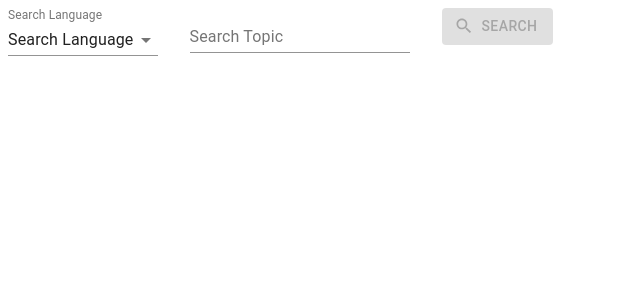
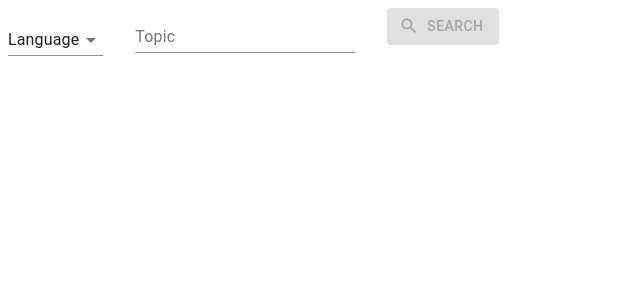
Before and after one commit to fattahmuhyiddeen/github, a React (Create React App) app: page / in a window 1280 px wide. Shown: the top 300 px of the page, without its empty margins (0-640 px from the left). Built offline with nearby package versions, Linux system fonts and the light colour scheme.

Commit message:
separate hook with component

```diff
--- a/src/App.js
+++ b/src/App.js
@@ -1,9 +1,10 @@
-import { useEffect, useState } from 'react';
 import {
   TablePagination, Select, MenuItem, TextField, FormControl, InputLabel, Button, CircularProgress,
 } from '@material-ui/core';
 import { Search } from '@material-ui/icons';
 import { makeStyles } from '@material-ui/core/styles';
+import useHook from './hook';
+import config from './config';
 
 const useStyles = makeStyles(() => ({
   input: {
@@ -12,80 +13,50 @@ const useStyles = makeStyles(() => ({
 }));
 
 function App() {
-  const [isLoading, setIsLoading] = useState(false);
   const classes = useStyles();
-  const [result, setResult] = useState({});
-  const [language, setLanguage] = useState(0);
-  const [topic, setTopic] = useState('');
-  const [page, setPage] = useState(1);
-  const [perPage, setPerPage] = useState(10);
-
-  const search = async () => {
-    if (!topic && !language) return;
-    setIsLoading(true);
-    setResult({});
-    let url = 'https://api.github.com/search/repositories?q=';
-    if (topic) url += topic;
-    if (topic && language) url += '+';
-    if (language) url += `language:${language}`;
-    const response = await fetch(`${url}&per_page=${perPage}&page=${page}`);
-    setResult(await response.json());
-    setIsLoading(false);
-  };
-
-  useEffect(() => {
-    search();
-  }, [page, perPage]);
+  const hook = useHook();
 
   return (
     <div>
       <FormControl className={classes.input}>
-        <InputLabel shrink>Search Language</InputLabel>
-        <Select
-          value={language}
-          onChange={(e) => setLanguage(e.target.value)}
-        >
-          <MenuItem value={0}>Search Language</MenuItem>
-          <MenuItem value="HTML">HTML</MenuItem>
-          <MenuItem value="java">Java</MenuItem>
-          <MenuItem value="Ruby">Ruby</MenuItem>
-          <MenuItem value="kotlin">Kotlin</MenuItem>
-          <MenuItem value="swift">Swift</MenuItem>
-          <MenuItem value="js">JS</MenuItem>
+        <InputLabel shrink>{hook.language === 0 ? '' : 'Language'}</InputLabel>
+        <Select value={hook.language} onChange={(e) => hook.setLanguage(e.target.value)}>
+          <MenuItem value={0}>Language</MenuItem>
+          {config.languages.map((l) => <MenuItem value={l}>{l}</MenuItem>)}
         </Select>
       </FormControl>
       <TextField
         className={classes.input}
         size="small"
         id="language"
-        label="Search Topic"
-        onChange={(e) => setTopic(e.target.value)}
-        value={topic}
+        label="Topic"
+        onChange={(e) => hook.setTopic(e.target.value)}
+        value={hook.topic}
       />
       <Button
         variant="contained"
         color="secondary"
         id="search"
         startIcon={<Search />}
-        onClick={search}
-        disabled={!language && !topic}
+        onClick={hook.search}
+        disabled={!hook.language && !hook.topic}
       >
         Search
       </Button>
-      {!!result?.total_count && (
+      {!!hook.result?.total_count && (
         <TablePagination
-          page={page}
-          onChangeRowsPerPage={(e) => setPerPage(parseInt(e.target.value, 10))}
-          rowsPerPage={perPage}
+          page={hook.page}
+          onChangeRowsPerPage={(e) => hook.setPerPage(parseInt(e.target.value, 10))}
+          rowsPerPage={hook.perPage}
           labelDisplayedRows={({ from, to, count }) => `${from}-${to} of ${count}`}
-          onChangePage={(_, v) => setPage(v)}
-          count={Math.ceil(((result?.total_count) || 0) / perPage)}
+          onChangePage={(_, v) => hook.setPage(v)}
+          count={Math.ceil(((hook.result?.total_count) || 0) / hook.perPage)}
         />
       )}
-      {isLoading && <div style={{ margin: '1em' }}><CircularProgress /></div>}
-      {!!result?.items && (
+      {hook.isLoading && <div style={{ margin: '1em' }}><CircularProgress /></div>}
+      {!!hook.result?.items && (
         <div className="result">
-          {result?.items?.map((r) => <pre>{JSON.stringify(r, undefined, 2)}</pre>)}
+          {hook.result?.items?.map((r) => <pre>{JSON.stringify(r, undefined, 2)}</pre>)}
         </div>
       )}
     </div>
--- /dev/null
+++ b/src/config.js
@@ -0,0 +1,5 @@
+const languages = ['HTML', 'Java', 'JavaScript', 'Swift', 'Kotlin', 'Objectice-C', 'C'];
+
+export default {
+  languages,
+};
--- /dev/null
+++ b/src/hook.js
@@ -0,0 +1,47 @@
+import { useEffect, useState } from 'react';
+
+export default () => {
+  const [isLoading, setIsLoading] = useState(false);
+  const [result, setResult] = useState({});
+  const [language, setLanguage] = useState(0);
+  const [topic, setTopic] = useState('');
+  const [page, setPage] = useState(1);
+  const [perPage, setPerPage] = useState(10);
+
+  const search = async () => {
+    if (!topic && !language) return;
+    setIsLoading(true);
+    let url = 'https://api.github.com/search/repositories?q=';
+    if (topic) url += topic;
+    if (topic && language) url += '+';
+    if (language) url += `language:${language}`;
+    try {
+      const response = await fetch(`${url}&per_page=${perPage}&page=${page}`);
+      setResult(await response.json());
+    } catch (e) {
+      alert(JSON.stringify(e));
+      setResult({});
+    }
+    setIsLoading(false);
+  };
+
+  useEffect(() => {
+    search();
+  }, [page, perPage]);
+
+  return {
+    page,
+    perPage,
+    isLoading,
+    setIsLoading,
+    result,
+    setResult,
+    language,
+    setLanguage,
+    topic,
+    setTopic,
+    setPage,
+    setPerPage,
+    search,
+  };
+};
```
Also changed, not shown: .eslintrc.js, 2 other files (tests, documents, lock files or other folders).
